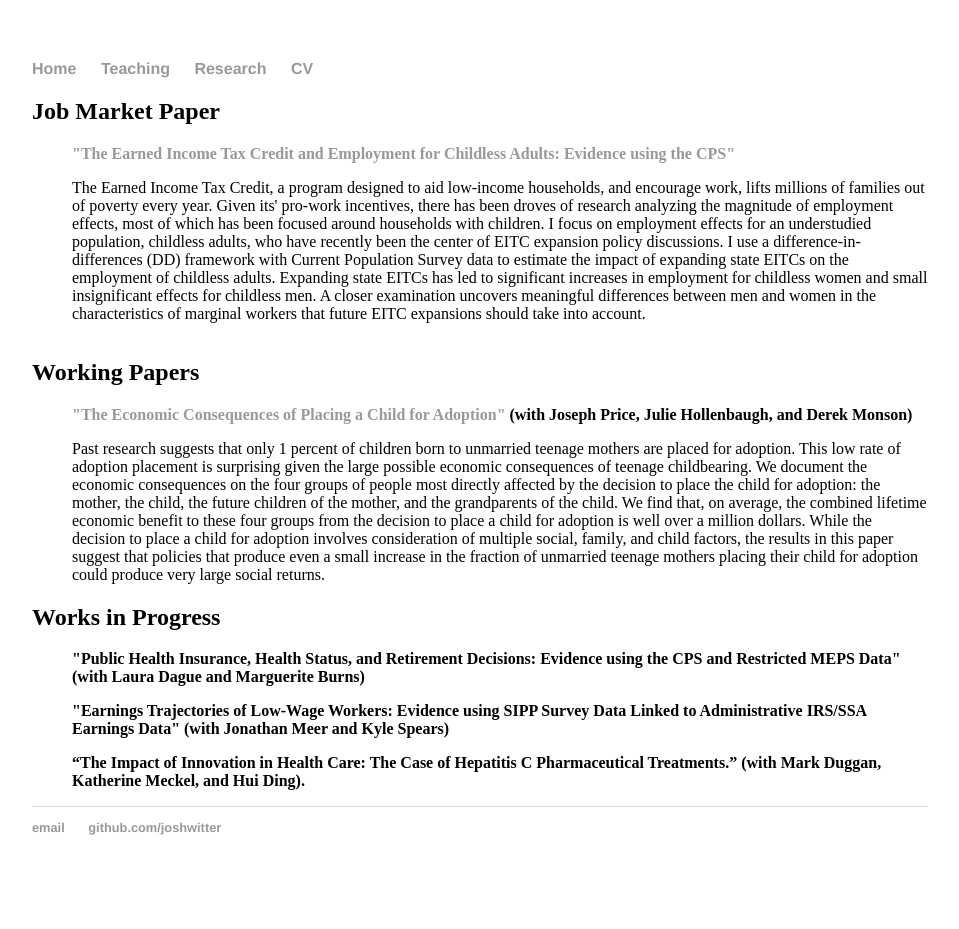
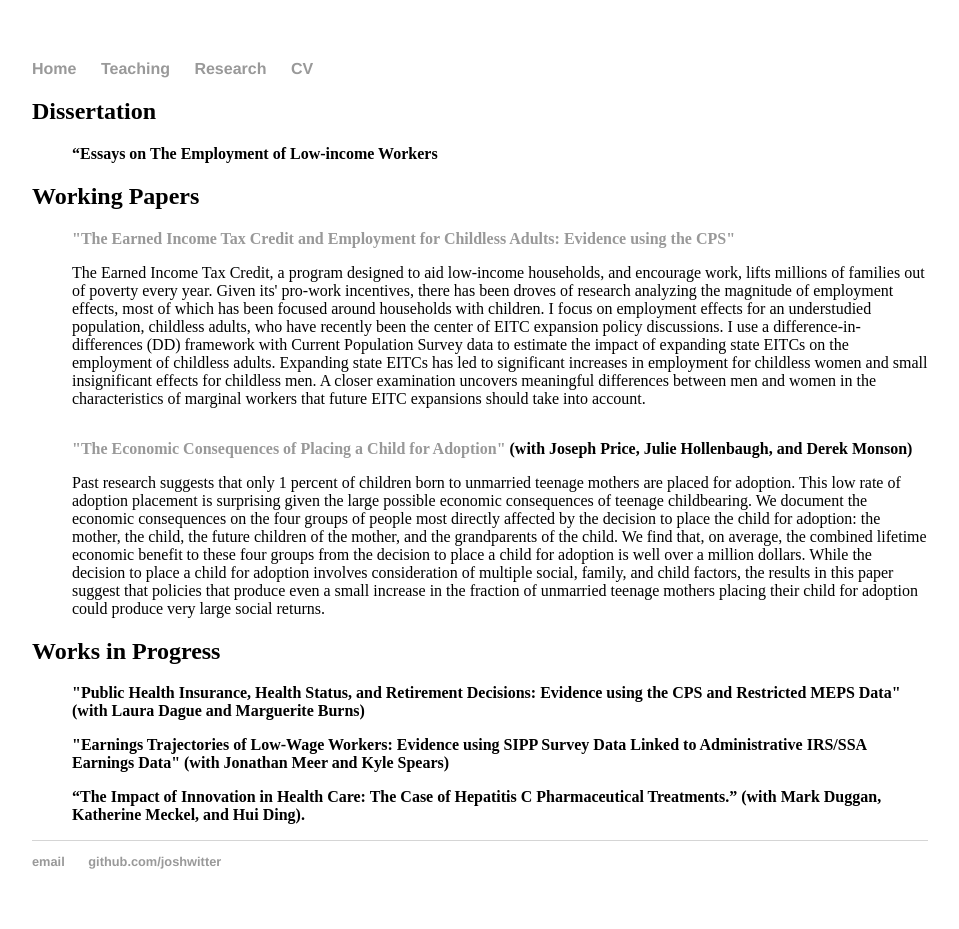
Before and after one commit to joshwitter/joshwitter.github.io, a Jekyll site: the page built from research/index.html, in a window 1280 px wide. Shown: the whole page, without its empty margins (160-1119 px from the left). Built offline with Jekyll 4.4.1, drawn with Linux system fonts in a browser that asks for light colours; before the commit the page ends 900 px from its top, so only the background shows below that.

Commit message:
Update index.html

```diff
--- a/research/index.html
+++ b/research/index.html
@@ -4,13 +4,18 @@ title: Research
 ---
 <div class="research">
 
-<h2>Job Market Paper</h2>
+<h2>Dissertation</h2>
+<ul style="list-style-type:none">
+  <li> <b>“Essays on The Employment of Low-income Workers</b></li>
+</ul>
+
+
+<h2>Working Papers</h2>
 <ul style="list-style-type:none">
   <li style="padding: 0 0 1em 0"><a href="/research/EITC_childless_adults_2.22.2020.pdf"><b>"The Earned Income Tax Credit and Employment for Childless Adults: Evidence using the CPS"</a></b></li>
   <li style="padding: 0 0 1em 0"> The Earned Income Tax Credit, a program designed to aid low-income households, and encourage work, lifts millions of families out of poverty every year. Given its' pro-work incentives, there has been droves of research analyzing the magnitude of employment effects, most of which has been focused around households with children. I focus on employment effects for an understudied population, childless adults, who have recently been the center of EITC expansion policy discussions. I use a difference-in-differences (DD) framework with Current Population Survey data to estimate the impact of expanding state EITCs on the employment of childless adults. Expanding state EITCs has led to significant increases in employment for childless women and small insignificant effects for childless men. A closer examination uncovers meaningful differences between men and women in the characteristics of marginal workers that future EITC expansions should take into account. </li>
 </ul>
 
-<h2>Working Papers</h2>
 <ul style="list-style-type:none">
   <li style="padding: 0 0 1em 0"><a href="/research/adoption_manuscript.pdf"><b>"The Economic Consequences of Placing a Child for Adoption"</a> (with Joseph Price, Julie Hollenbaugh, and
     Derek Monson)</b></li>
```
